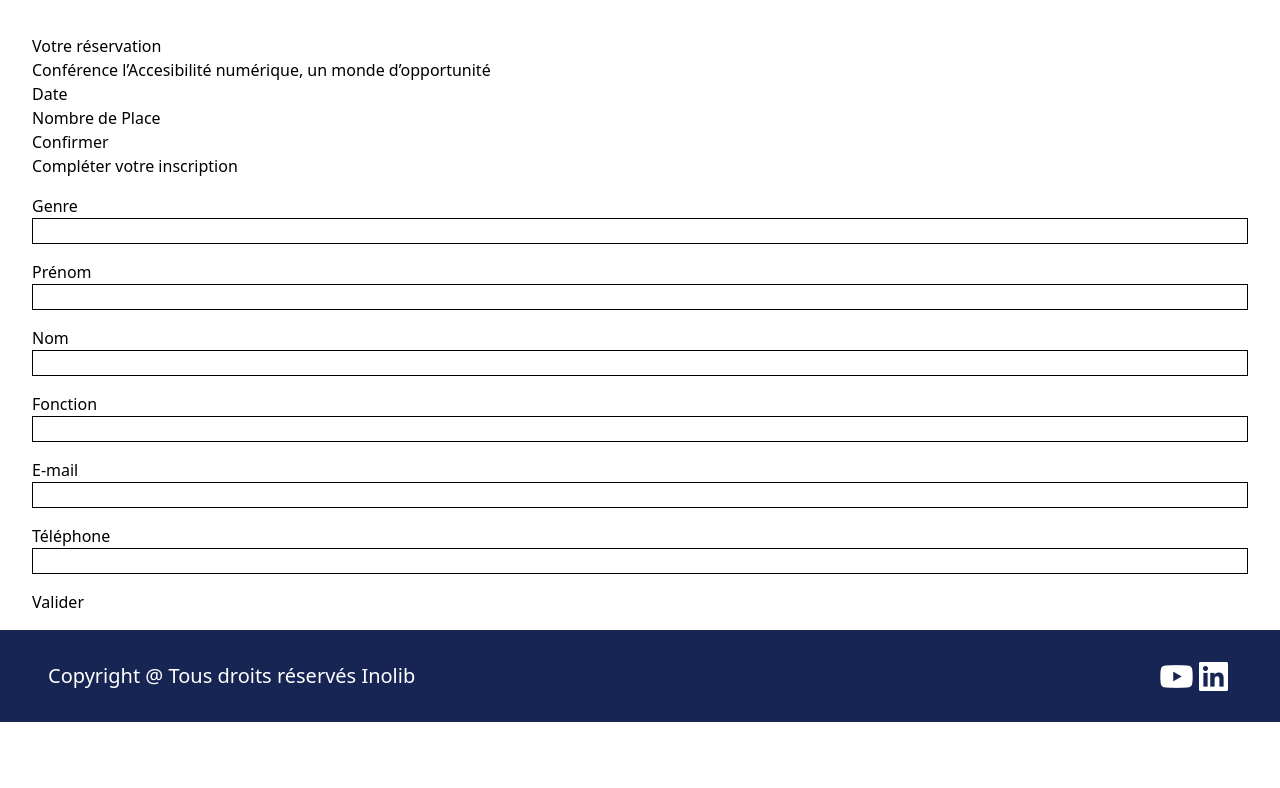
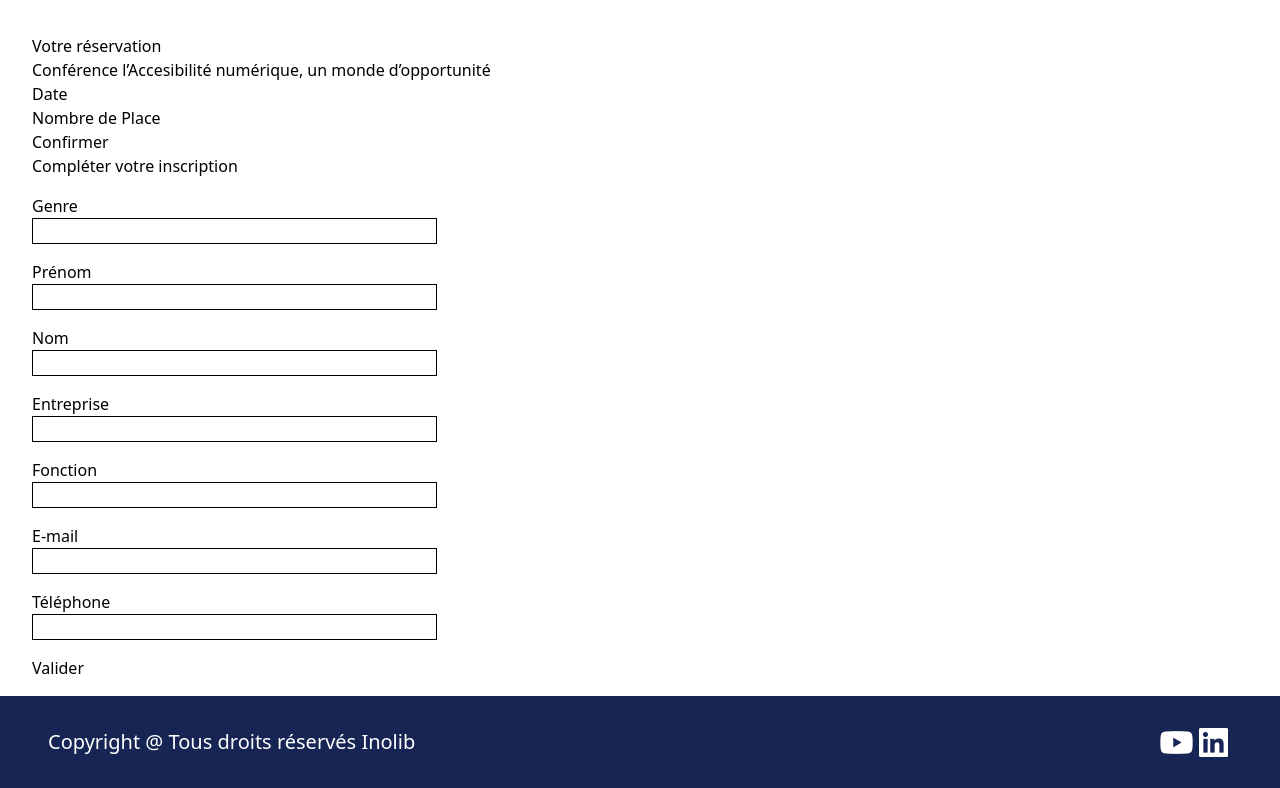
Before and after one commit to inolib/seeph2023, a React (Vite) app: page /booking in a window 1280 px wide. Shown: the part 975-1763 px from the top of the page. Before the commit the page ends 1697 px from the top, so only its background shows below. Built offline with nearby package versions, Linux system fonts and the light colour scheme.

Commit message:
feat: IndividualForm css

```diff
--- a/src/components/booking/ConferenceCheck.tsx
+++ b/src/components/booking/ConferenceCheck.tsx
@@ -4,9 +4,10 @@ type Props = {
   date: string;
   hours: string;
   confId: string;
+  countId: string;
 };
 
-export const ConferenceCheck = ({ date, hours, confId }: Props) => {
+export const ConferenceCheck = ({ date, hours, confId, countId }: Props) => {
   const [count, setCount] = useState(0);
 
   const decrement: MouseEventHandler<HTMLButtonElement> = (event) => {
@@ -39,7 +40,7 @@ export const ConferenceCheck = ({ date, hours, confId }: Props) => {
         </button>
         <input
           className="w-8 text-center"
-          id="test"
+          id={countId}
           name=""
           readOnly
           type="text"
--- a/src/components/booking/IndividualForm.tsx
+++ b/src/components/booking/IndividualForm.tsx
@@ -4,7 +4,7 @@ export const IndividualForm = () => {
       <div className="my-4 flex flex-col">
         <label htmlFor="gender">Genre</label>
         <input
-          className="border border-solid border-black"
+          className="border border-solid border-black sm:w-2/3 lg:w-1/3"
           id="gender"
           name="gender"
           required
@@ -15,7 +15,7 @@ export const IndividualForm = () => {
       <div className="my-4 flex flex-col">
         <label htmlFor="firstname">Prénom</label>
         <input
-          className="border border-solid border-black"
+          className="border border-solid border-black sm:w-2/3 lg:w-1/3"
           id="firstname"
           name="firstname"
           required
@@ -26,7 +26,7 @@ export const IndividualForm = () => {
       <div className="my-4 flex flex-col">
         <label htmlFor="name">Nom</label>
         <input
-          className="border border-solid border-black"
+          className="border border-solid border-black sm:w-2/3 lg:w-1/3"
           id="name"
           name="name"
           required
@@ -35,9 +35,20 @@ export const IndividualForm = () => {
       </div>
 
       <div className="my-4 flex flex-col">
+        <label htmlFor="society">Entreprise</label>
+        <input
+          className="border border-solid border-black sm:w-2/3 lg:w-1/3"
+          id="society"
+          name="society"
+          required
+          type="text"
+        />
+      </div>
+
+      <div className="my-4 flex flex-col">
         <label htmlFor="fonction">Fonction</label>
         <input
-          className="border border-solid border-black"
+          className="border border-solid border-black sm:w-2/3 lg:w-1/3"
           id="fonction"
           name="fonction"
           required
@@ -48,7 +59,7 @@ export const IndividualForm = () => {
       <div className="my-4 flex flex-col">
         <label htmlFor="email">E-mail</label>
         <input
-          className="border border-solid border-black"
+          className="border border-solid border-black sm:w-2/3 lg:w-1/3"
           id="email"
           name="email"
           required
@@ -59,7 +70,7 @@ export const IndividualForm = () => {
       <div className="my-4 flex flex-col">
         <label htmlFor="tel">Téléphone</label>
         <input
-          className="border border-solid border-black"
+          className="border border-solid border-black sm:w-2/3 lg:w-1/3"
           id="tel"
           name="tel"
           required
--- a/src/routes/booking.tsx
+++ b/src/routes/booking.tsx
@@ -17,6 +17,7 @@ export const Booking = () => {
               confId="20-11"
               date="20 Novembre"
               hours="12h-14h"
+              countId="20-11-Count"
             />
             <ConferenceCheck
               confId="21-11"
```
